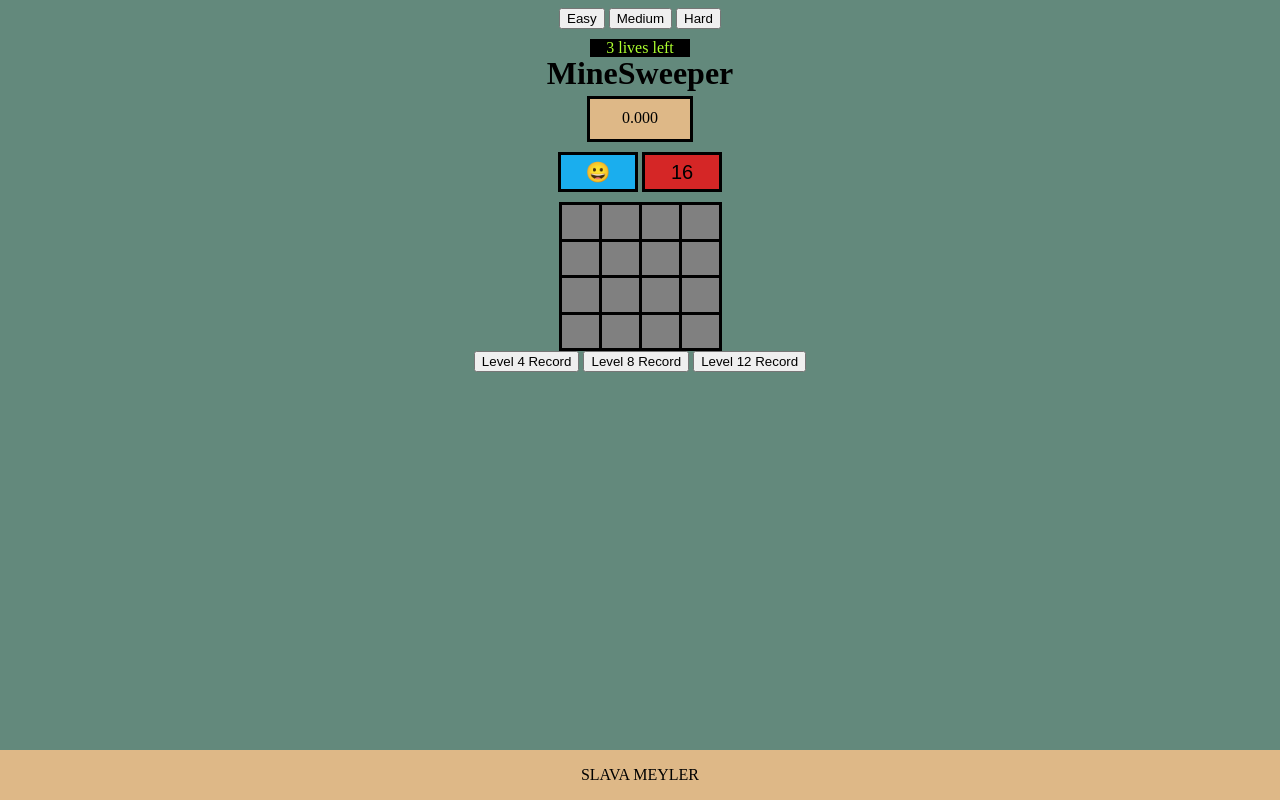
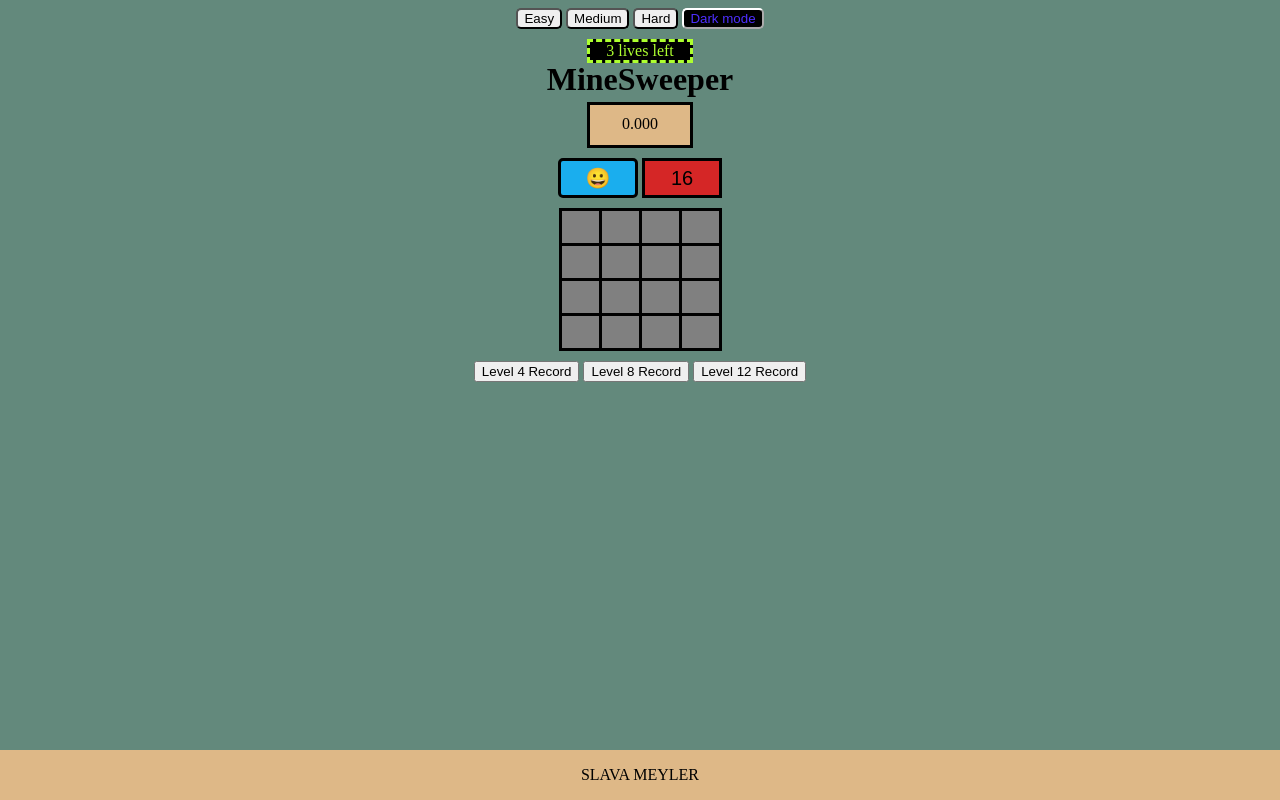
Before and after one commit to slavaMeyler/sprint, a plain HTML site: page index.html in a window 1280 px wide. Drawn offline with Linux system fonts and the light colour scheme.

Commit message:
14:51 upload

```diff
--- a/css/main.css
+++ b/css/main.css
@@ -17,7 +17,7 @@ table {
 td {
     width: 35px;
     height: 35px;
-    font-size: 27px;
+    font-size: 23px;
     text-align: center;
     transition: 0.5s;
     border: 3px solid black;
@@ -64,6 +64,7 @@ span.hidden {
     border: 3px solid black;
     background-color: rgb(26, 174, 238);
     cursor: pointer;
+    border-radius: 5px;
 }
 
 .restart-btn:hover{
@@ -80,18 +81,19 @@ span.hidden {
 
 .modal {
     display: none;
-    border: solid 3px grey;
+    border: solid 3px black;
     width: 300px;
     height: 150px;
-    background-color: gray;
+    background-color:deepskyblue;
     color: black;
     font-size: 32px;
     position: absolute;
     top: 450px;
     left: calc(50% - 150px);
     color: blanchedalmond;
-    border-style: dotted;
-    border-color:rgb(14, 102, 140);
+    border-style:double 40px;
+    /* border-color:black; */
+    border-radius: 50px;
   }
 
 
@@ -105,5 +107,27 @@ span.hidden {
     width: 100px;
     margin: auto;
     margin-top: 10px;
-    text-decoration: double
+    text-decoration: double;
+    border-style: dashed;
+
+
   }
+
+ .levels{
+    cursor: pointer;
+    border-radius: 5px;
+ }
+
+
+.records{
+    margin-top: 10px;
+    border-color:black
+}
+
+.dark-mode{
+    border-radius: 5px;
+    background-color: black;
+    color:rgb(78, 47, 255);
+    cursor: pointer;
+    border-color: white;
+}
--- a/index.html
+++ b/index.html
@@ -7,11 +7,12 @@
 
 <body onload="onInitGame()">
     <div class="buttons-contatiner">
-        <button onclick="chooseLevel(4,2)">Easy</button>
-        <button onclick="chooseLevel(8,14)">Medium</button>
-        <button onclick="chooseLevel(12,32)">Hard</button>
+        <button class="levels" onclick="chooseLevel(4,2)">Easy</button>
+        <button class="levels" onclick="chooseLevel(8,14)">Medium</button>
+        <button class="levels" onclick="chooseLevel(12,32)">Hard</button>
+        <button class="dark-mode" onclick="myFunction()" >Dark mode</button>
         <div class="lives">3 lives left</div>
-      </div>
+    </div>
     <header>
         <h1>MineSweeper</h1>
         <p id="timer">0.000</p>
@@ -37,10 +38,11 @@
 
 </body>
 
+<div class="records">
 <button class="level4">Level 4 Record</button>
 <button class="level8">Level 8 Record</button>
 <button class="level12">Level 12 Record</button>
-
+</div>
 
 <div class="footer">
     <p>SLAVA MEYLER</p>
--- a/js/main.js
+++ b/js/main.js
@@ -210,6 +210,7 @@ function gameOver() {
     isVictory = true
     LIVES=3
 
+
     // בהתחלה עשיתי עם פורמטד טיים , כאשר היתה ירידה בתוך טווח של מעל 10 שניות  הכל עבד. כאשר משיא של מעל 10 היה יורד למתחת ל10 לא היה מופיע שיא
     if (gGame.shownCount === (gLevel.SIZE ** 2 - gLevel.MINES) && bestTime4 > elapsedTime && gLevel.SIZE === 4) {
         // console.log(formattedTime)
@@ -235,9 +236,9 @@ function openModal(msg) {
     const elModal = document.querySelector('.modal')
     const elMsg = elModal.querySelector('.msg')
     if (msg === 'Game Over') {
-        elModal.style.backgroundColor = 'black'
+        elModal.style.backgroundColor = 'FireBrick'
     } else {
-        elModal.style.backgroundColor = 'gray'
+        elModal.style.backgroundColor = 'SeaGreen'
     }
     elMsg.innerText = msg
     elModal.style.display = 'block'
--- a/js/utils.js
+++ b/js/utils.js
@@ -166,3 +166,10 @@ function chooseLevel(size, mines) {
 //         }
 //     }
 // }
+
+
+
+function myFunction() {
+    var element = document.body;
+    element.classList.toggle("dark-mode");
+  }
```
